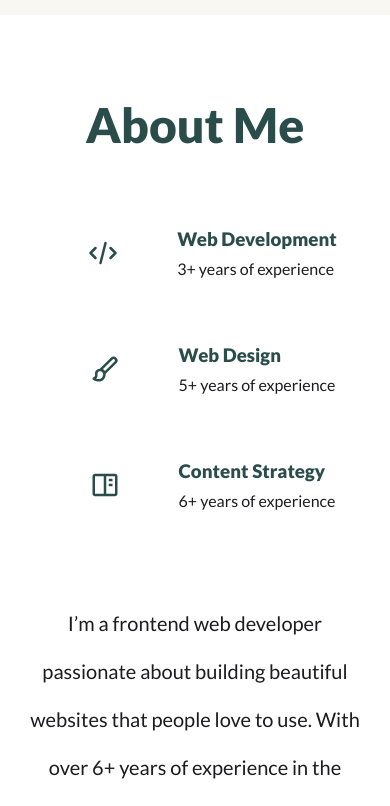
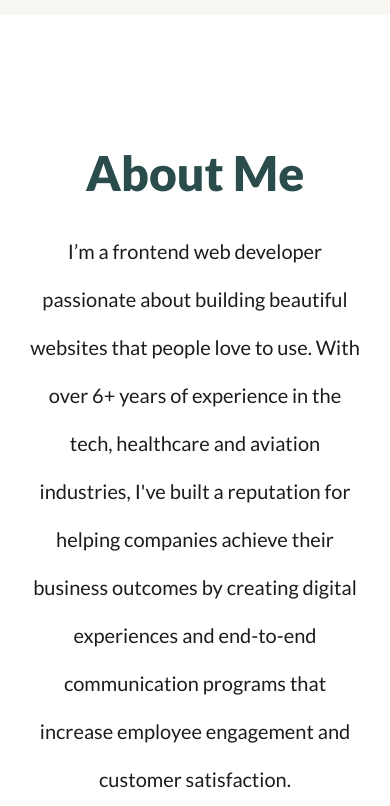
Before and after one commit to josh-merrill/personal-portfolio, a React (Vite) app: page / in a window 390 px wide. Shown: the part 829-1635 px from the top of the page. Built offline with nearby package versions, Linux system fonts and the light colour scheme.

Commit message:
STYLE: Updated about section header

```diff
--- a/src/components/about/About.jsx
+++ b/src/components/about/About.jsx
@@ -9,9 +9,6 @@ const About = () => {
   return (
     <section id="about">
       <Reveal>
-        <div className="section__header">
-          <h2>About Me</h2>
-        </div>
         <div className="container about__container">
           <div className="about__cards">
             <article className="about__card">
@@ -38,10 +35,13 @@ const About = () => {
           </div>
 
           <div className="about__content">
+            <div className="about__header">
+              <h2>About Me</h2>
+            </div>
             <p>
               I’m a frontend web developer passionate about building beautiful
               websites that people love to use. With over 6+ years of experience
-              in the tech, healthcare and aviation industries, I have built a
+              in the tech, healthcare and aviation industries, I've built a
               reputation for helping companies achieve their business outcomes
               by creating digital experiences and end-to-end communication
               programs that increase employee engagement and customer
--- a/src/components/about/about.css
+++ b/src/components/about/about.css
@@ -64,6 +64,14 @@
   color: var(--color-dark)
 }
 
+.about__header > h2 {
+  color: var(--color-primary);
+  margin-bottom: 1.5rem;
+  font-size: 3rem;
+  font-weight: 900;
+  line-height: 60px;
+}
+
 .about__content {
   font-size: 1.25rem;
   line-height: 3rem;
@@ -94,7 +102,8 @@
 
 
   .about__cards {
-    margin-right: 0;
+    margin: 3rem 0 0 0;
+    order: 1;
   }
 
   .about__card {
```
